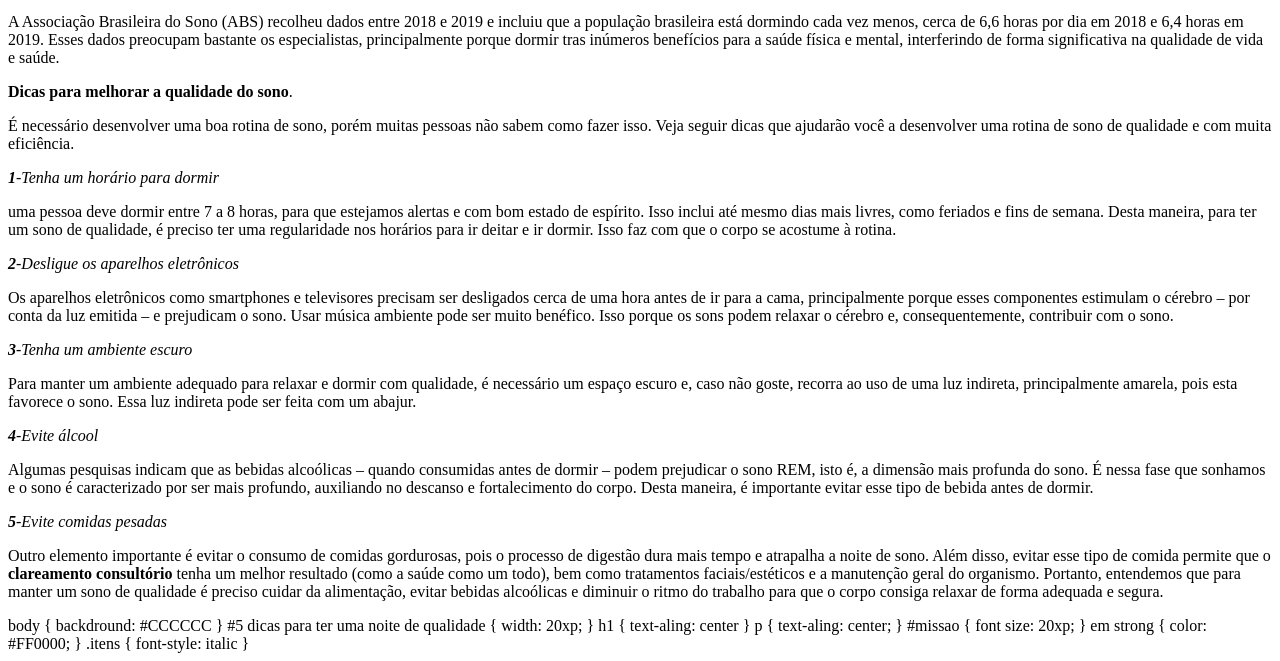
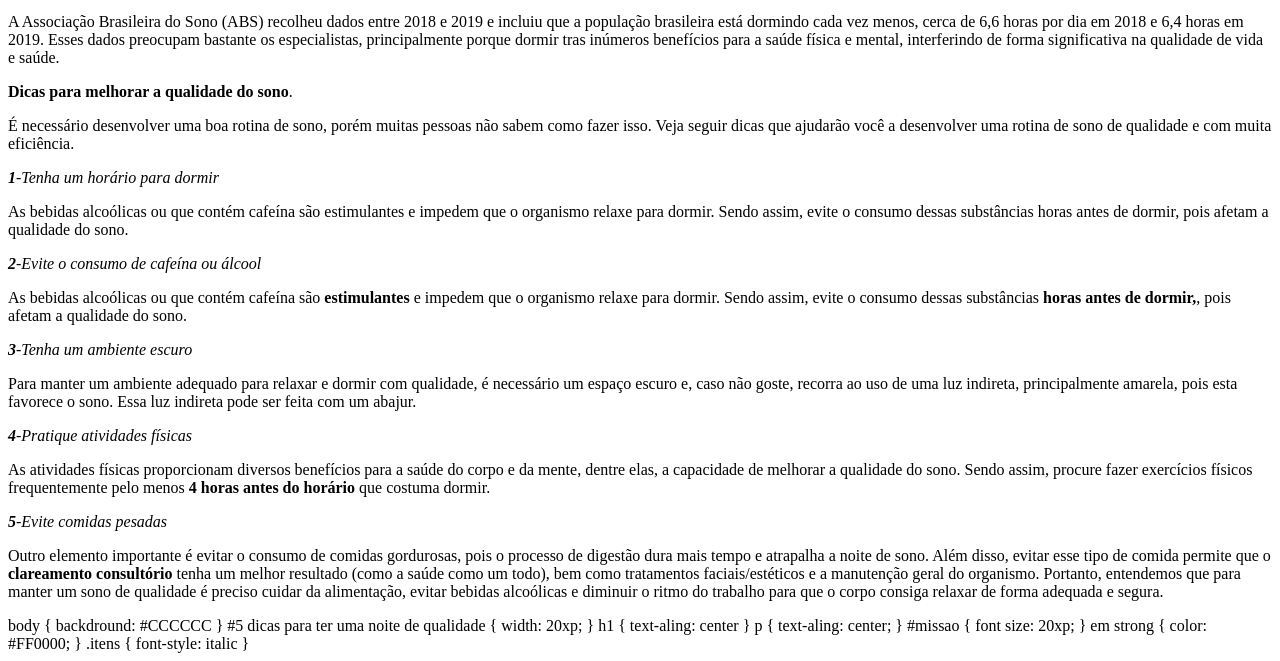
Before and after one commit to vinizinhoreidelas/vini, a plain HTML site: page index.html in a window 1280 px wide. Shown: the part 147-808 px from the top of the page. Drawn offline with Linux system fonts and the light colour scheme.

Commit message:
Update index.html

```diff
--- a/index.html
+++ b/index.html
@@ -21,21 +21,22 @@
             <p>É necessário desenvolver uma boa rotina de sono, porém muitas pessoas não sabem como fazer isso. Veja seguir dicas que ajudarão você a desenvolver uma rotina de sono de qualidade e com muita eficiência.</p>
 
         <p><em><strong>1</strong>-Tenha um horário para dormir</em></p>
-        <p>uma pessoa deve dormir entre 7 a 8 horas, para que estejamos alertas e com bom estado de espírito. Isso inclui até mesmo dias mais livres, como feriados e fins de semana. Desta maneira, para ter um sono de qualidade, é preciso ter uma regularidade nos horários para ir deitar e ir dormir. Isso faz com que o corpo se acostume à rotina.</p>
+        <p>As bebidas alcoólicas ou que contém cafeína são estimulantes e impedem que o organismo relaxe para dormir. Sendo assim, evite o consumo dessas substâncias horas antes de dormir, pois afetam a qualidade do sono.</p>
 
-        <p><em><strong>2</strong>-Desligue os aparelhos eletrônicos</em></p>
-        <p>Os aparelhos eletrônicos como smartphones e televisores precisam ser desligados cerca de uma hora antes de ir para a cama, principalmente porque esses componentes estimulam o cérebro – por conta da luz emitida – e prejudicam o sono. Usar música ambiente pode ser muito benéfico. Isso porque os sons podem relaxar o cérebro e, consequentemente, contribuir com o sono.</p>
+        <p><em><strong>2</strong>-Evite o consumo de cafeína ou álcool</em></p>
+        <p>As bebidas alcoólicas ou que contém cafeína são <strong>estimulantes</strong> e impedem que o organismo relaxe para dormir. Sendo assim, evite o consumo dessas substâncias <strong>horas antes de dormir,</strong>, pois afetam a qualidade do sono.</p>
 
         <p><em><strong>3</strong>-Tenha um ambiente escuro</em></p>
         <p>Para manter um ambiente adequado para relaxar e dormir com qualidade, é necessário um espaço escuro e, caso não goste, recorra ao uso de uma luz indireta, principalmente amarela, pois esta favorece o sono. Essa luz indireta pode ser feita com um abajur.</p>
 
-        <p><em><strong>4</strong>-Evite álcool</em></p>
-        <p>Algumas pesquisas indicam que as bebidas alcoólicas – quando consumidas antes de dormir – podem prejudicar o sono REM, isto é, a dimensão mais profunda do sono. É nessa fase que sonhamos e o sono é caracterizado por ser mais profundo, auxiliando no descanso e fortalecimento do corpo. Desta maneira, é importante evitar esse tipo de bebida antes de dormir.</p>
+        <p><em><strong>4</strong>-Pratique atividades físicas</em></p>
+        <p>As atividades físicas proporcionam diversos benefícios para a saúde do corpo e da mente, dentre elas, a capacidade de melhorar a qualidade do sono. Sendo assim, procure fazer exercícios físicos frequentemente pelo menos <strong>4 horas antes do horário</strong> que costuma dormir.</p>
 
         <p><em><strong>5</strong>-Evite comidas pesadas</em></p>
         <p>Outro elemento importante é evitar o consumo de comidas gordurosas, pois o processo de digestão dura mais tempo e atrapalha a noite de sono. Além disso, evitar esse tipo de comida permite que o <strong>clareamento consultório</strong> tenha um melhor resultado (como a saúde como um todo), bem como tratamentos faciais/estéticos e a manutenção geral do organismo. Portanto, entendemos que para manter um sono de qualidade é preciso cuidar da alimentação, evitar bebidas alcoólicas e diminuir o ritmo do trabalho para que o corpo consiga relaxar de forma adequada e segura.</p>
     </body>
 </html>
+
 
 
 body {
```
